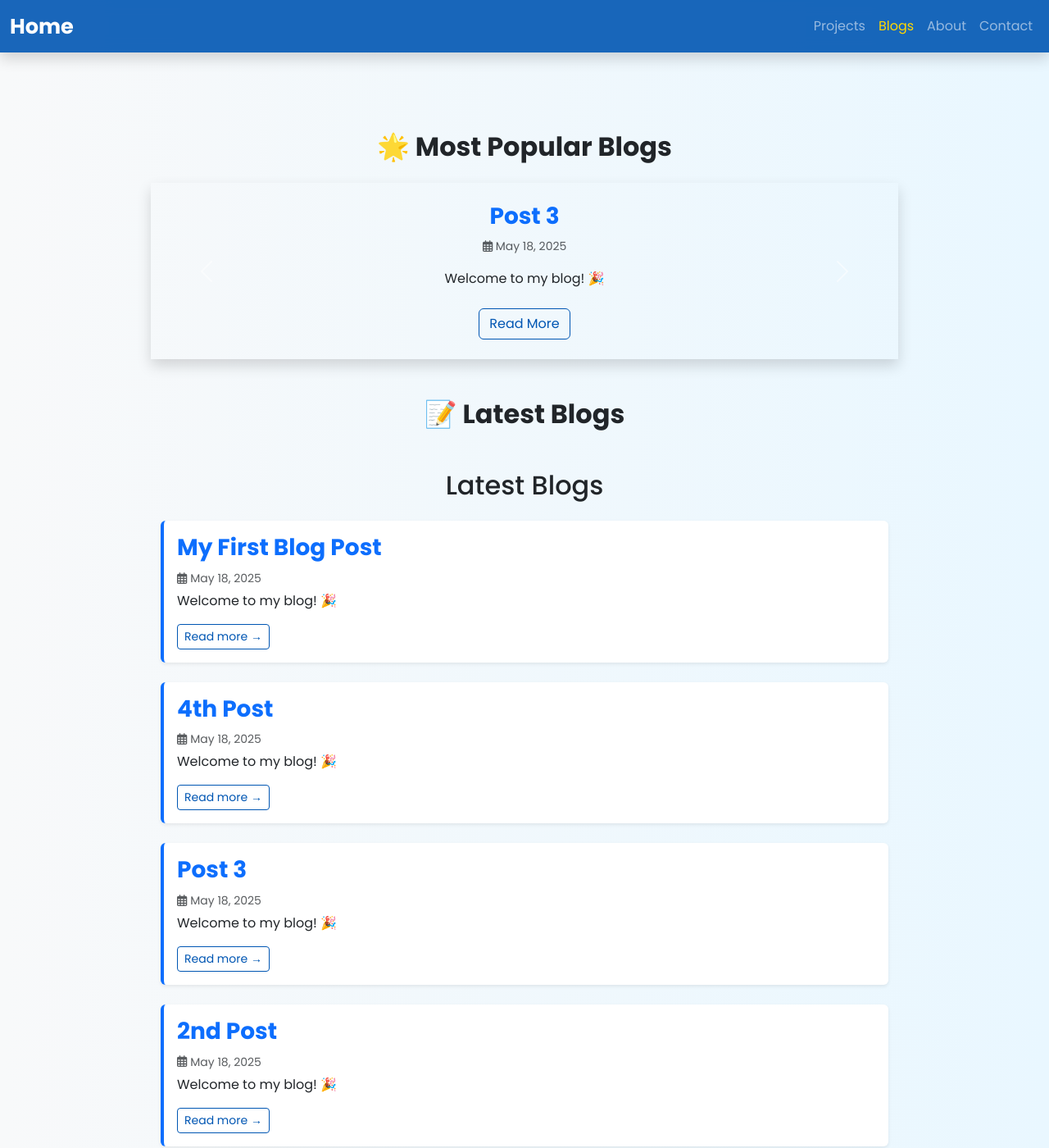
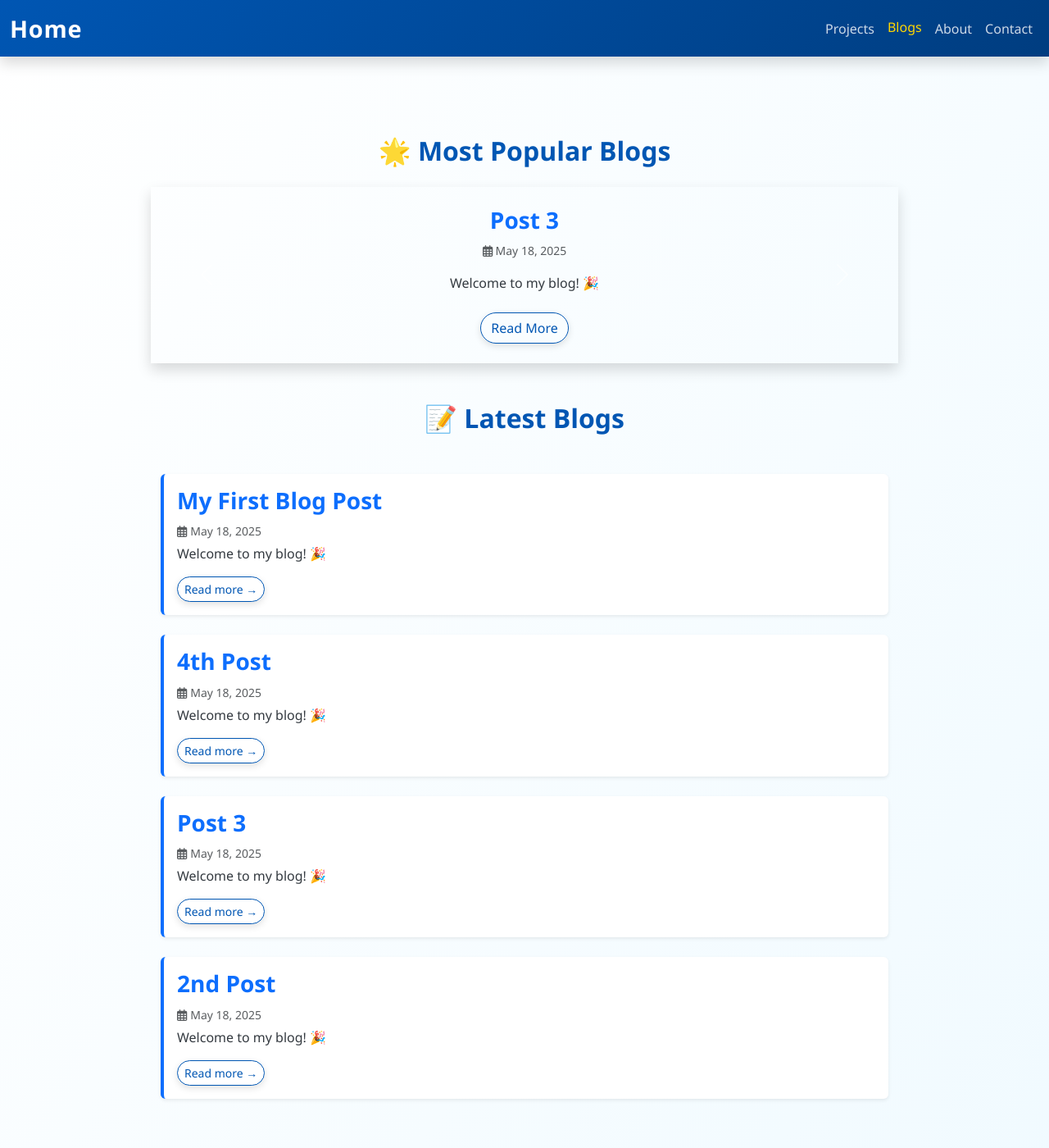
Before and after one commit to deepak-dkc95/deepak-dkc95.github.io, a Jekyll site: the page built from blogs.md, in a window 1280 px wide and 1400 px high. Shown: the whole window at 82% size. Built offline with Jekyll 4.4.1, drawn with Linux system fonts in a browser that asks for light colours.

Commit message:
Updating all files

```diff
--- a/_includes/blog-list.html
+++ b/_includes/blog-list.html
@@ -1,5 +1,5 @@
 <section class="container my-5 animate__animated animate__fadeInUp">
-  <h2 class="text-center mb-4">Latest Blogs</h2>
+  <!-- <h2 class="text-center mb-4">Latest Blogs</h2> -->
 
   {% for post in site.posts limit:5 %}
     <div class="blog-post mb-4 p-3 shadow-sm rounded transition">
--- a/_includes/navbar.html
+++ b/_includes/navbar.html
@@ -1,6 +1,6 @@
 <nav class="navbar navbar-expand-lg navbar-dark bg-primary sticky-top shadow animate__animated animate__fadeInDown">
   <div class="container-fluid">
-    <a class="navbar-brand fw-bold" href="{{ '/' | relative_url }}">
+    <a class="navbar-brand fw-bold text-white" href="{{ '/' | relative_url }}">
       Home
     </a>
     <button class="navbar-toggler" type="button" data-bs-toggle="collapse" data-bs-target="#mainNavbar">
--- a/_layouts/default.html
+++ b/_layouts/default.html
@@ -11,9 +11,6 @@
 
   <!-- Favicon -->
   <link rel="icon" href="{{ '/assets/images/deepak.jpg' | relative_url }}" type="image/jpeg">
-
-  <!-- Google Fonts -->
-  <link href="https://fonts.googleapis.com/css2?family=Poppins:wght@400;500;600;700&display=swap" rel="stylesheet">
 
   <!-- Bootstrap CSS -->
   <link href="https://cdn.jsdelivr.net/npm/bootstrap@5.3.3/dist/css/bootstrap.min.css" rel="stylesheet">
--- a/assets/css/styles.css
+++ b/assets/css/styles.css
@@ -1,42 +1,60 @@
 /* General Styles */
 body {
-  font-family: 'Poppins', sans-serif;
-  background: linear-gradient(to right, #f8f9fa, #e9f7ff);
-  color: #212529;
-  transition: background 0.5s ease;
+  font-family: 'Segoe UI', 'Helvetica Neue', Arial, sans-serif;
+  font-weight: 400;
+  font-size: 16px;
+  background: linear-gradient(120deg, #ffffff, #f0faff);
+  color: #343a40;
 }
 
 .container {
   max-width: 960px;
 }
 
-/* Navbar */
+h1, h2, h3, h4, h5, h6 {
+  font-family: 'Segoe UI', sans-serif;
+  font-weight: 600;
+  color: #0056b3;
+}
+
+/* Improved Navbar */
 .navbar {
-  backdrop-filter: blur(8px);
-  background-color: rgba(0,86,179,0.9) !important;
+  background: linear-gradient(135deg, #0056b3, #003d80) !important;
+  box-shadow: 0 4px 12px rgba(0,0,0,0.15);
 }
 
 .navbar-brand {
-  font-size: 1.6rem;
+  font-family: 'Segoe UI', sans-serif;
+  font-weight: 700;
+  font-size: 1.8rem;
+  letter-spacing: 0.8px;
 }
 
-.nav-link {
-  transition: color 0.3s;
+.navbar-nav .nav-link {
+  font-family: 'Segoe UI', sans-serif;
+  font-weight: 500;
+  font-size: 1rem;
+  color: rgba(255,255,255,0.8) !important;
+  transition: color 0.3s, transform 0.3s;
 }
 
-.nav-link:hover,
-.nav-link.active {
+.navbar-nav .nav-link:hover,
+.navbar-nav .nav-link.active {
   color: #ffd700 !important;
+  transform: translateY(-2px);
 }
 
 /* Buttons */
 .btn {
+  border-radius: 30px;
   transition: all 0.3s ease;
+  font-weight: 500;
+  box-shadow: 0 3px 8px rgba(0,0,0,0.12);
 }
 
 .btn:hover {
   transform: translateY(-3px);
-  box-shadow: 0 5px 15px rgba(0,0,0,0.15);
+  box-shadow: 0 6px 15px rgba(0,0,0,0.15);
 }
 
 .btn-primary,
```
